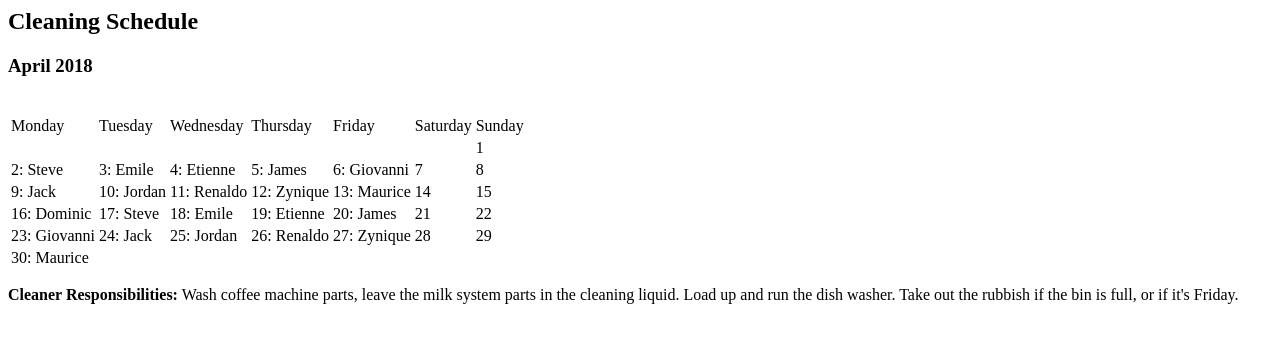
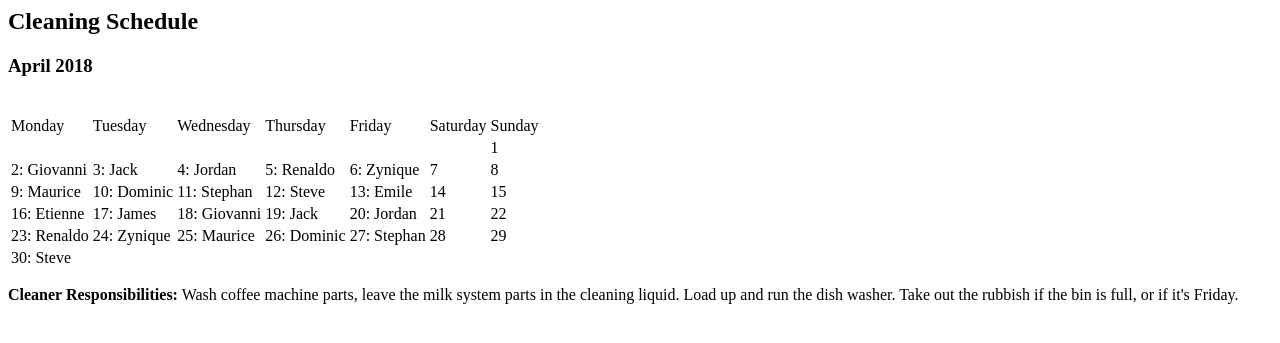
Before and after one commit to jsinclair/OfficeCleaning, a PHP site: page / in a window 1280 px wide. Shown: the top 343 px of the page. Run offline with PHP 8.4, Linux system fonts and the light colour scheme.

Commit message:
Added Stephan.

```diff
--- a/index.php
+++ b/index.php
@@ -19,7 +19,7 @@ echo date('z',strtotime(date('Y-m-01')))."<br/>";
 echo date("t")."<br/>";*/
 
 //$cleaners = ['Renaldo', 'Zynique', 'Maurice', 'Dominic', 'Steve', 'Emile', 'Etienne', 'James', 'Giovanni', 'Jack'];
-$cleaners = ['Etienne', 'James', 'Giovanni', 'Jack', 'Jordan', 'Renaldo', 'Zynique', 'Maurice', 'Dominic', 'Steve', 'Emile'];
+$cleaners = ['Dominic', 'Stephan', 'Steve', 'Emile', 'Etienne', 'James', 'Giovanni', 'Jack', 'Jordan', 'Renaldo', 'Zynique', 'Maurice'];
 
 echo "<table>";
 echo "<tr>";
```
